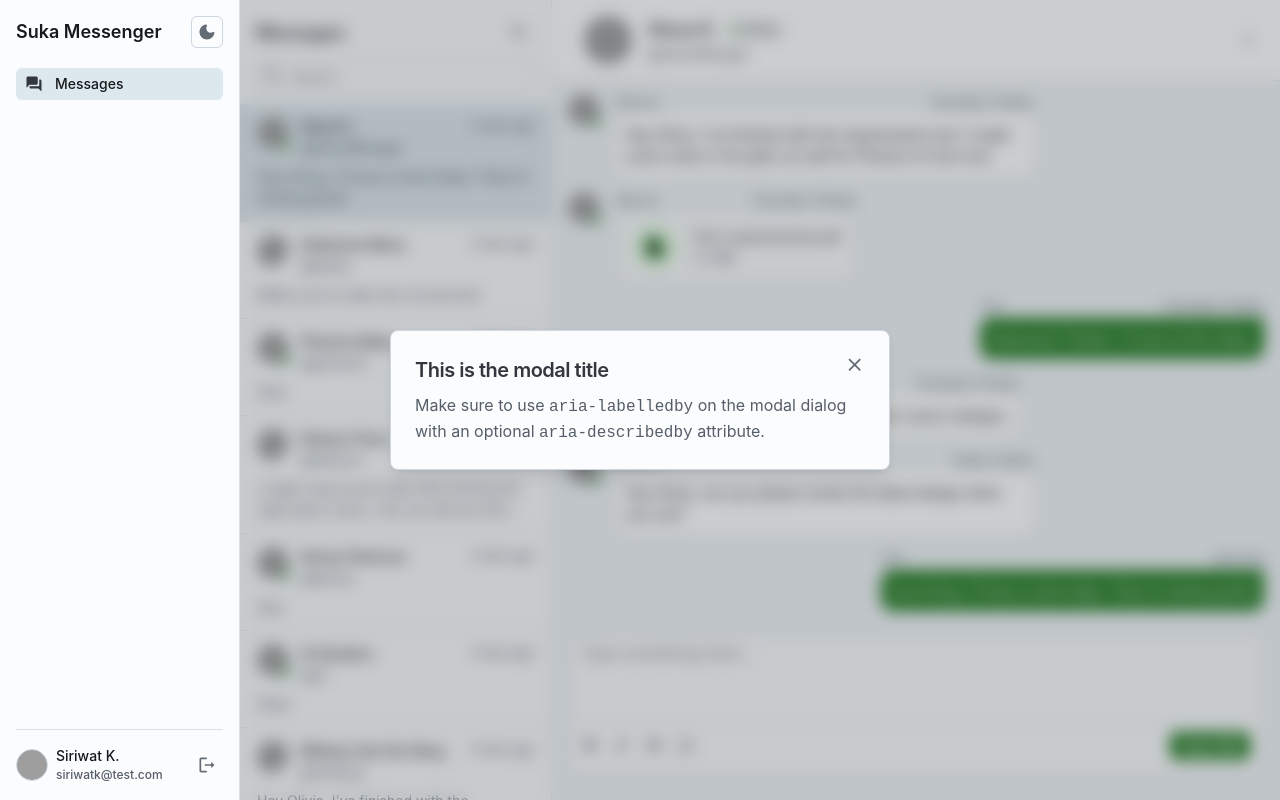
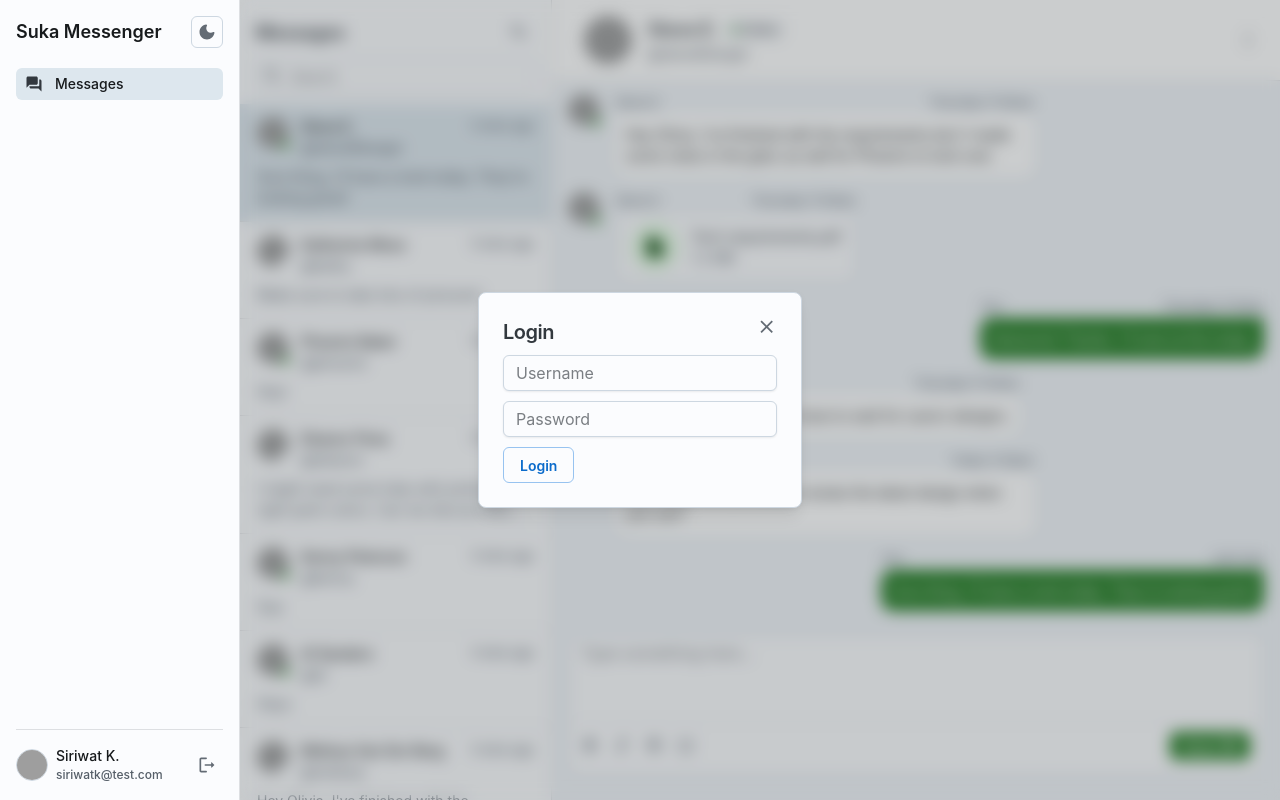
Before and after one commit to azhrzf/sukame, a React (Vite) app: page / in a window 1280 px wide. Both pictures are taken after a click on the button 207 px from the left and 765 px from the top of the page. Built offline with nearby package versions, Linux system fonts and the light colour scheme; grey boxes are pictures that could not be loaded; the HTML template or start-up script is replaced by a standard one.

Commit message:
add fetch axios

```diff
--- a/src/App.tsx
+++ b/src/App.tsx
@@ -6,10 +6,25 @@ import Header from "./components/Header";
 import MyMessages from "./components/MyMessages";
 import ChatContextProvider from "./components/Context";
 import { getDummyChats, users } from "./data";
-import { useState } from "react";
+import { useState, useEffect } from "react";
 import { ChatProps, UserProps } from "./types";
+import axios from "axios";
 
 export default function JoyMessagesTemplate() {
+  const [getChats, setGetChats] = useState<ChatProps[]>([]);
+//   useEffect(() => {
+//     const fetchData = async () => {
+//       try {
+//         const response = await axios.get("https://example.com/chats");
+//         setGetChats(response.data);
+//       } catch (error) {
+//         console.error(error);
+//       }
+//     };
+
+//     fetchData();
+//   }, []);
+
   const [currentUser, setCurrentUser] = useState(users[7]);
   const [initChats, setInitChats] = useState(getDummyChats());
 
@@ -20,7 +35,10 @@ export default function JoyMessagesTemplate() {
     }
   };
 
-	const getChatsFromUser = (chats: ChatProps[], user: UserProps): ChatProps[] => {
+  const getChatsFromUser = (
+    chats: ChatProps[],
+    user: UserProps
+  ): ChatProps[] => {
     return chats.filter((chat) => {
       const isFromUser = chat.sender.some((sender) => sender.id === user.id);
       return isFromUser;
--- a/src/components/Sidebar.tsx
+++ b/src/components/Sidebar.tsx
@@ -1,4 +1,5 @@
 // import * as React from "react";
+import axios from "axios";
 import { useState } from "react";
 import GlobalStyles from "@mui/joy/GlobalStyles";
 import Avatar from "@mui/joy/Avatar";
@@ -66,13 +67,12 @@ import Modal from "@mui/joy/Modal";
 import ModalClose from "@mui/joy/ModalClose";
 import { UserProps } from "../types";
 import {
-  Button,
-  DialogTitle,
-  FormControl,
-  FormLabel,
+  // DialogTitle,
+  // FormControl,
+  // FormLabel,
   Input,
-  ModalDialog,
-  Stack,
+  // ModalDialog,
+  // Stack,
 } from "@mui/joy";
 
 type SidebarProps = {
@@ -83,6 +83,36 @@ type SidebarProps = {
 export default function Sidebar({ user, handleChangeUser }: SidebarProps) {
   const [open, setOpen] = useState(false);
   const [usernameInput, setUsernameInput] = useState("");
+  const [passwordInput, setPasswordInput] = useState("");
+
+  const handleInputChange = (event: React.ChangeEvent<HTMLInputElement>) => {
+    const { name, value } = event.target;
+    if (name === "username") {
+      setUsernameInput(value);
+    } else if (name === "password") {
+      setPasswordInput(value);
+    }
+  };
+
+  const handleLogin = () => {
+    handleChangeUser(usernameInput);
+    setOpen(false);
+    const postData = async () => {
+      try {
+        const response = await axios.post("https://api.example.com/posts", {
+          username: usernameInput,
+          password: passwordInput,
+        });
+
+        console.log(response.data);
+      } catch (error) {
+        console.error(error);
+      }
+    };
+
+    postData();
+  };
+
   return (
     <Sheet
       className="Sidebar"
@@ -351,11 +381,28 @@ export default function Sidebar({ user, handleChangeUser }: SidebarProps) {
               fontWeight="lg"
               mb={1}
             >
-              This is the modal title
+              Login
             </Typography>
             <Typography id="modal-desc" textColor="text.tertiary">
-              Make sure to use <code>aria-labelledby</code> on the modal dialog
-              with an optional <code>aria-describedby</code> attribute.
+              <Input
+                placeholder="Username"
+                variant="outlined"
+                value={usernameInput}
+                name="username"
+                onChange={handleInputChange}
+              />
+              <Input
+                placeholder="Password"
+                variant="outlined"
+                sx={{ marginTop: "10px" }}
+                value={passwordInput}
+                name="password"
+                type="password"
+                onChange={handleInputChange}
+              />
+              <Button variant="outlined" sx={{ marginTop: "10px" }}>
+                Login
+              </Button>
             </Typography>
           </Sheet>
         </Modal>
```
Lines whose indentation alone changed are shown as unchanged.
